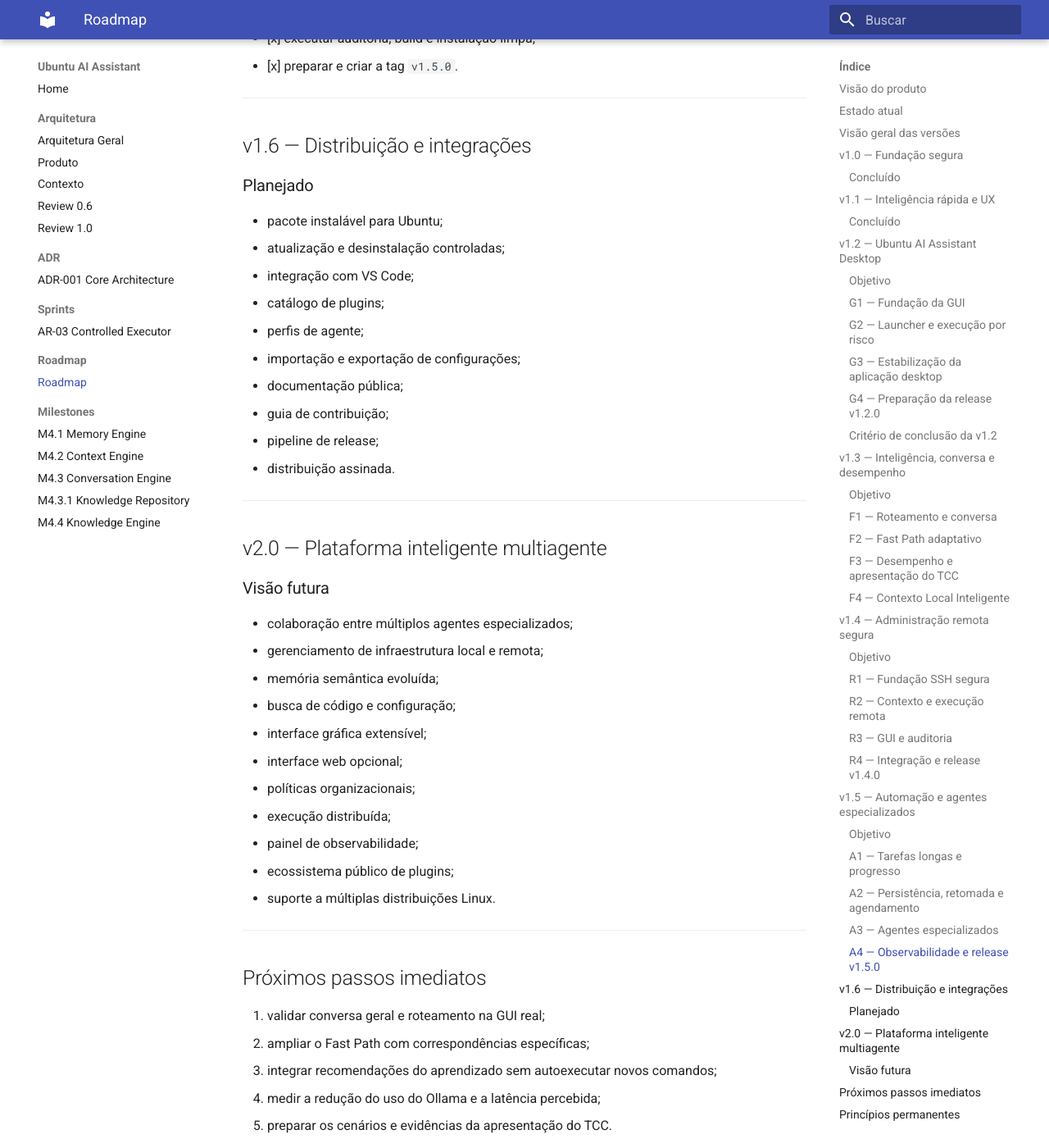
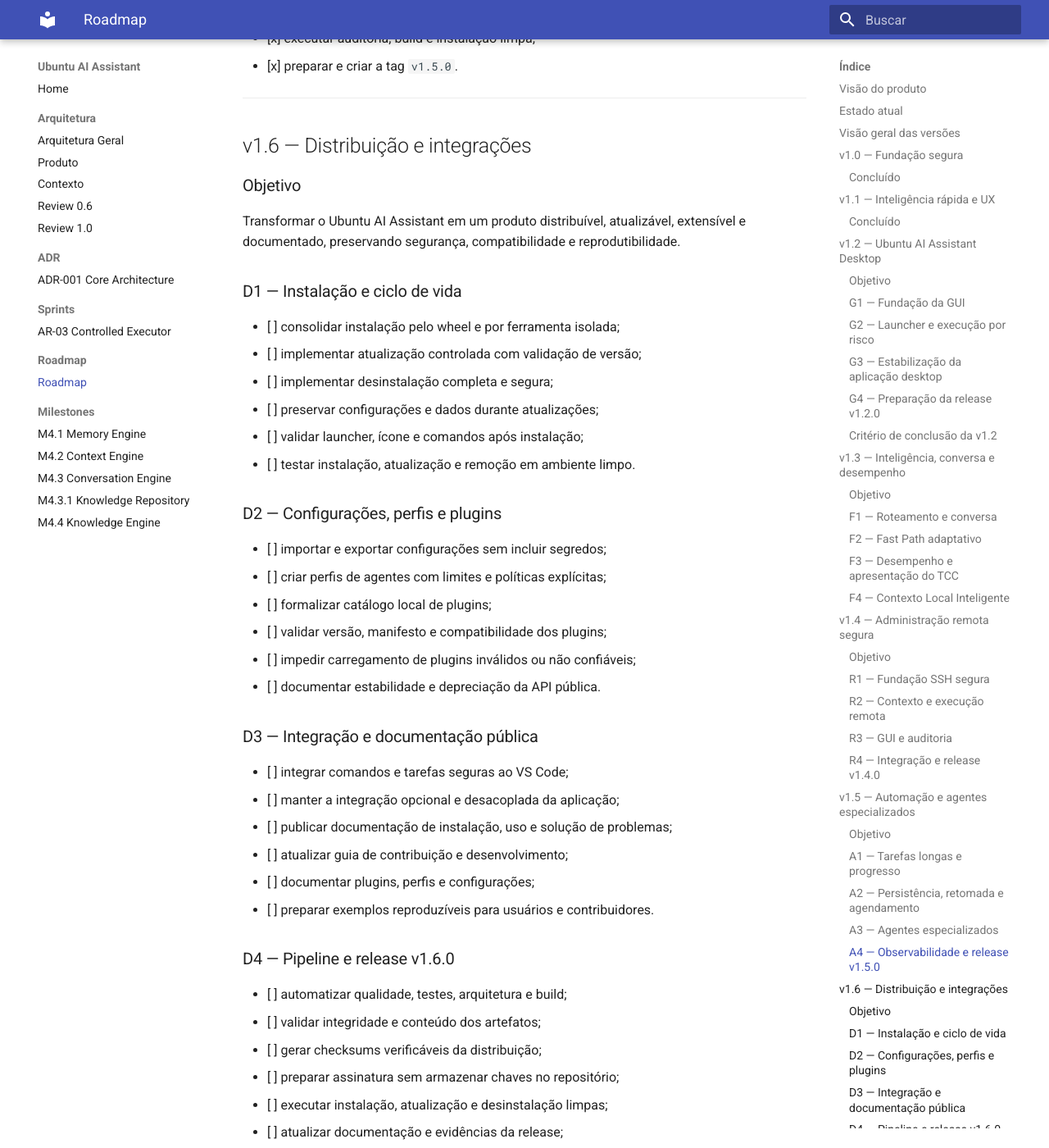
Before and after one commit to andrefeitoza-dev/ubuntu-ai-assistant, an MkDocs documentation site: the page built from docs/roadmap.md, in a window 1280 px wide and 1400 px high, scrolled down 8235 px. Shown: the whole window at 82% size. Built offline with MkDocs 1.6.1 and Material for MkDocs 9.7.7, drawn with Linux system fonts in a browser that asks for light colours; some of the changed text lies outside the part shown.

Commit message:
docs(v1.6): define distribution and integrations roadmap

```diff
--- a/docs/roadmap.md
+++ b/docs/roadmap.md
@@ -283,18 +283,48 @@ agentes especializados com limites operacionais explícitos.
 
 ## v1.6 — Distribuição e integrações
 
-### Planejado
+### Objetivo
 
-- pacote instalável para Ubuntu;
-- atualização e desinstalação controladas;
-- integração com VS Code;
-- catálogo de plugins;
-- perfis de agente;
-- importação e exportação de configurações;
-- documentação pública;
-- guia de contribuição;
-- pipeline de release;
-- distribuição assinada.
+Transformar o Ubuntu AI Assistant em um produto distribuível, atualizável,
+extensível e documentado, preservando segurança, compatibilidade e
+reprodutibilidade.
+
+### D1 — Instalação e ciclo de vida
+
+- [ ] consolidar instalação pelo wheel e por ferramenta isolada;
+- [ ] implementar atualização controlada com validação de versão;
+- [ ] implementar desinstalação completa e segura;
+- [ ] preservar configurações e dados durante atualizações;
+- [ ] validar launcher, ícone e comandos após instalação;
+- [ ] testar instalação, atualização e remoção em ambiente limpo.
+
+### D2 — Configurações, perfis e plugins
+
+- [ ] importar e exportar configurações sem incluir segredos;
+- [ ] criar perfis de agentes com limites e políticas explícitas;
+- [ ] formalizar catálogo local de plugins;
+- [ ] validar versão, manifesto e compatibilidade dos plugins;
+- [ ] impedir carregamento de plugins inválidos ou não confiáveis;
+- [ ] documentar estabilidade e depreciação da API pública.
+
+### D3 — Integração e documentação pública
+
+- [ ] integrar comandos e tarefas seguras ao VS Code;
+- [ ] manter a integração opcional e desacoplada da aplicação;
+- [ ] publicar documentação de instalação, uso e solução de problemas;
+- [ ] atualizar guia de contribuição e desenvolvimento;
+- [ ] documentar plugins, perfis e configurações;
+- [ ] preparar exemplos reproduzíveis para usuários e contribuidores.
+
+### D4 — Pipeline e release v1.6.0
+
+- [ ] automatizar qualidade, testes, arquitetura e build;
+- [ ] validar integridade e conteúdo dos artefatos;
+- [ ] gerar checksums verificáveis da distribuição;
+- [ ] preparar assinatura sem armazenar chaves no repositório;
+- [ ] executar instalação, atualização e desinstalação limpas;
+- [ ] atualizar documentação e evidências da release;
+- [ ] preparar e criar a tag `v1.6.0`.
 
 ---
 
```
